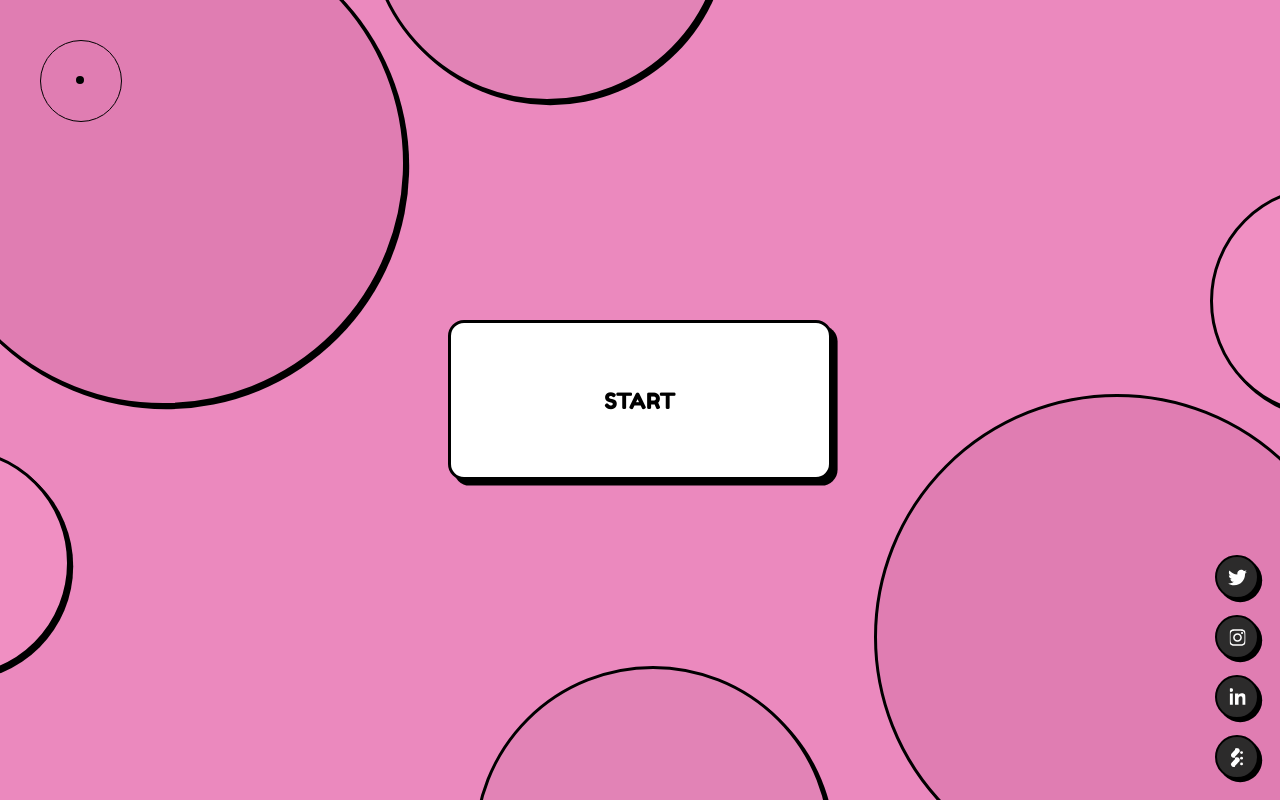
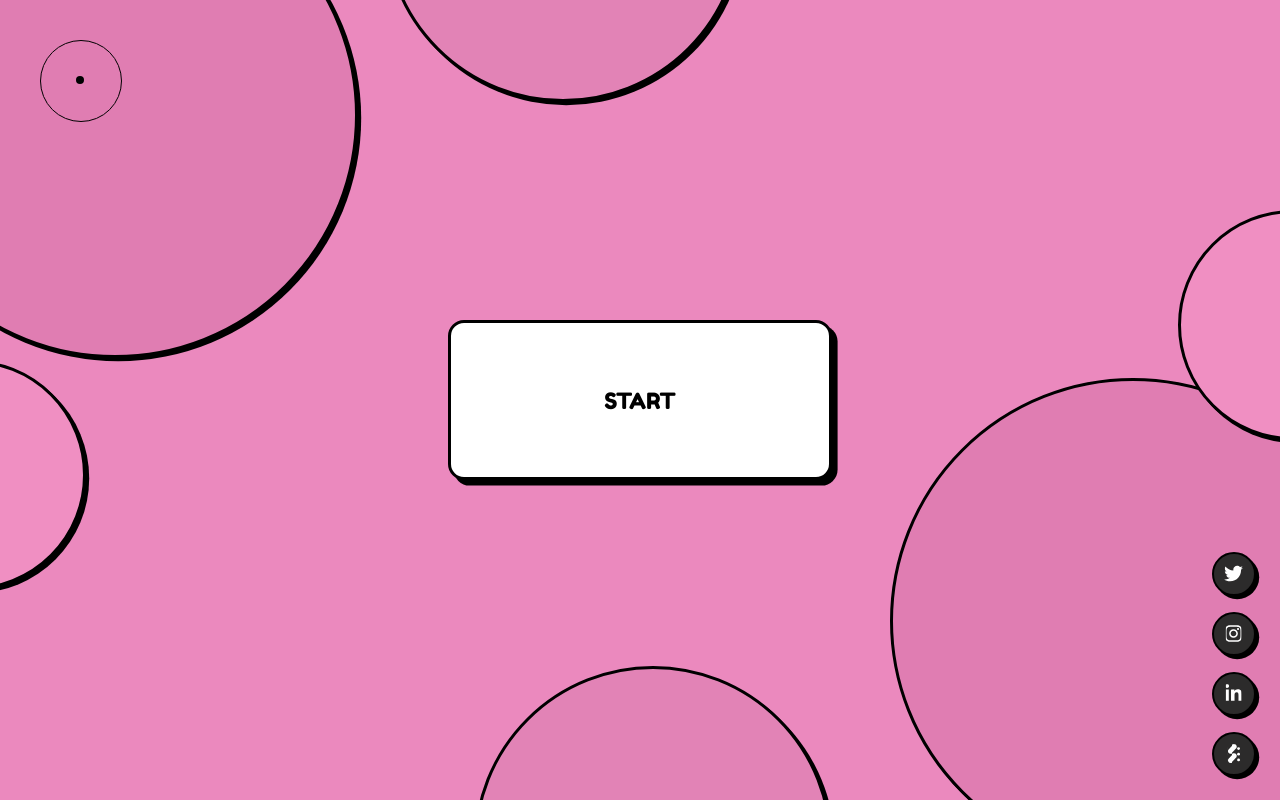
Before and after one commit to CynxYT/bubble-guesser, a React (Create React App) app: page / in a window 1280 px wide. Built offline with nearby package versions, Linux system fonts and the light colour scheme.

Commit message:
+ Bubbles move + Socials actually refer to pages

```diff
--- a/src/Styles/_general.scss
+++ b/src/Styles/_general.scss
@@ -1,3 +1,8 @@
+
+a {
+    color: inherit; /* blue colors for links too */
+    text-decoration: inherit; /* no underline */
+}
 
 html {
     margin: 0;
--- a/src/Styles/_home.scss
+++ b/src/Styles/_home.scss
@@ -147,9 +147,9 @@
 
     .info-tab {
         position: fixed;
-        top: 8rem;
+        top: 13rem;
         left: 9rem;
-        height: calc(100vh - 16rem);
+        height: calc(100vh - 26rem);
         width: calc(100vw - 18rem);
         background-color: white;
         opacity: 0;
@@ -158,13 +158,15 @@
         z-index: 4;
         border: solid 3px black;
         box-shadow: 0.5rem 0.5rem black;
+        transition: opacity ease 0.3s, height ease 0.3s, top ease 0.3s;
 
         .exit-button {
             height: 4rem;
             width: 4rem;
             position: fixed;
-            top: 8.5rem;
+            top: 13.5rem;
             right: 9rem;
+            transition: top ease 0.3s;
 
             div {
                 height: 4px;
@@ -185,7 +187,7 @@
             &:hover {
 
                 :first-child {
-                    transform: translate(calc(0.75rem - 2px), 2rem) rotate(135deg);
+                    transform: translate(calc(0.75rem - 2px), 2rem) rotate(-45deg);
                 }
 
                 :last-child {
@@ -201,14 +203,16 @@
         .info-text {
             width: calc(100vw - 26rem);
             margin: 4rem;
-            margin-top: 6rem;
+            margin-top: 8rem;
             line-height: 3rem;
+            transition: margin ease 0.3s;
         }
 
         .dev-info {
             right: 12rem;
-            bottom: 9rem;
+            bottom: 14rem;
             position: fixed;
+            transition: bottom ease 0.3s;
         }
 
     }
@@ -216,13 +220,13 @@
     .back-cover {
         z-index: 3;
         position: fixed;
-        top: 0;
+        bottom: 0;
         left: 0;
-        height: 100vh;
+        height: 0;
         width: 100vw;
         background-color: #d47fad; //#eb97c4;
-        opacity: 0;
         pointer-events: none;
+        transition: height ease 0.5s 0.25s;
     }
 }
 
@@ -230,12 +234,31 @@
 .show-info-tab {
     .info-tab {
         opacity: 1;
+        height: calc(100vh - 16rem);
+        top: 8rem;
         pointer-events: initial;
+        transition: opacity ease 0.5s 0.35s, height ease 0.5s 0.35s, top ease 0.5s 0.35s;
+
+        .exit-button {
+            top: 8.5rem;
+            transition: top ease 0.5s 0.35s;
+        }
+
+        .info-text {
+            margin-top: 6rem;
+            transition: margin ease 0.5s 0.35s;
+        }
+
+        .dev-info {
+            bottom: 9rem;
+            transition: bottom ease 0.5s 0.35s;
+        }
     }
 
     .back-cover {
-        opacity: 1;
+        height: 100vh;
         pointer-events: initial;
+        transition: height ease 0.5s;
     }
 }
 
--- a/src/Styles/_start.scss
+++ b/src/Styles/_start.scss
@@ -1,7 +1,7 @@
 
 .socials-tab {
     display: grid;
-    padding: 0.8rem;
+    padding: 1rem;
 
 
     .social-container {
@@ -108,6 +108,7 @@
     height: 14rem;
     width: 14rem;
     z-index: 4.2;
+    transition: transform cubic-bezier(0.005, 0.01, 0.02, 0.99) 3s;
     background-color: #f08fc2;
 }
 
@@ -115,7 +116,7 @@
     height: 22rem;
     width: 22rem;
     z-index: 4.1;
-    transition: transform ease 0.35s;
+    transition: transform cubic-bezier(0.005, 0.01, 0.02, 0.99) 3s;
     background-color: #e283b6;
 }
 
@@ -123,31 +124,30 @@
     height: 30rem;
     width: 30rem;
     z-index: 4;
-    transition: transform ease 0.5s;
+    transition: transform cubic-bezier(0.005, 0.01, 0.02, 0.99) 3s;
     background-color: #e07db2;
 }
 
 
 .start-bubble-1 {
-    top: unset;
-    bottom: -5rem;
-    right: -5rem;
+    top: -8rem;
+    left: -8rem;
 }
 
 .start-bubble-2 {
     top: -16rem;
-    left: 23rem;
+    left: 24rem;
 }
 
 .start-bubble-3 {
-    top: 28rem;
-    left: -10rem;
+    top: 45vh;
+    left: -9rem;
 }
 
 .start-bubble-4 {
-    top: -5rem;
-    left: -5rem;
-    // box-shadow: unset;
+    top: unset;
+    bottom: -4rem;
+    right: -6rem;
 }
 
 .start-bubble-5 {
@@ -158,8 +158,8 @@
 
 .start-bubble-6 {
     top: unset;
-    bottom: 24rem;
-    right: -10rem;
+    bottom: 45vh;
+    right: -8rem;
 }
 
 
--- a/src/components/Cursor.tsx
+++ b/src/components/Cursor.tsx
@@ -10,7 +10,12 @@ export default function Cursor() {
 
         docs.forEach((x) => {
             x.style.transform = "translate(calc(" + event.pageX + "px - 5rem), calc(" + event.pageY + "px - 5rem))";
-        })
+        });
+
+        [1,2,3,4,5,6].forEach((x) => {
+            (document.querySelector(".start-bubble-" + x) as HTMLElement).style.transform = "translate(" + (event.pageX / 50) * (x % 3 === 1 ? 0.5 : ((x - 1) % 3) / 1.5) +
+                                                                                            "px, " + (event.pageY / 50) * (x % 3 === 1 ? 0.5 : ((x - 1) % 3) / 1.5) + "px)";
+        });
     }
 
     return(
--- a/src/components/Socials.tsx
+++ b/src/components/Socials.tsx
@@ -6,18 +6,18 @@ export default function Socials() {
 
     return (
         <div className="socials-tab">
-            <div className="social-container">
+            <a className="social-container" href="https://www.twitter.com/im_cynx" rel="noreferrer" target="_blank">
                 <div className="twitter-icon"/>
-            </div>
-            <div className="social-container">
+            </a>
+            <a className="social-container" href="https://www.instagram.com/im_cynx" rel="noreferrer" target="_blank">
                 <div className="instagram-icon"/>
-            </div>
-            <div className="social-container">
+            </a>
+            <a className="social-container" href="https://www.linkedin.com/in/cynx" rel="noreferrer" target="_blank">
                 <div className="linkedin-icon"/>
-            </div>
-            <div className="social-container">
+            </a>
+            <a className="social-container" href="https://www.cynx-productions.com" rel="noreferrer" target="_blank">
                 <div className="watermark-icon"/>
-            </div>
+            </a>
         </div>
     );
 }
--- a/src/pages/home.tsx
+++ b/src/pages/home.tsx
@@ -89,7 +89,7 @@ export default function Home() {
                 })
                 doc3.style.height = "45vh";
 
-            }, 2800); //time to show first guess
+            }, 2600); //time to show first guess
         }, 500);
     }
 
```
Also changed, not shown: 1 other file (tests, documents, lock files or other folders).
